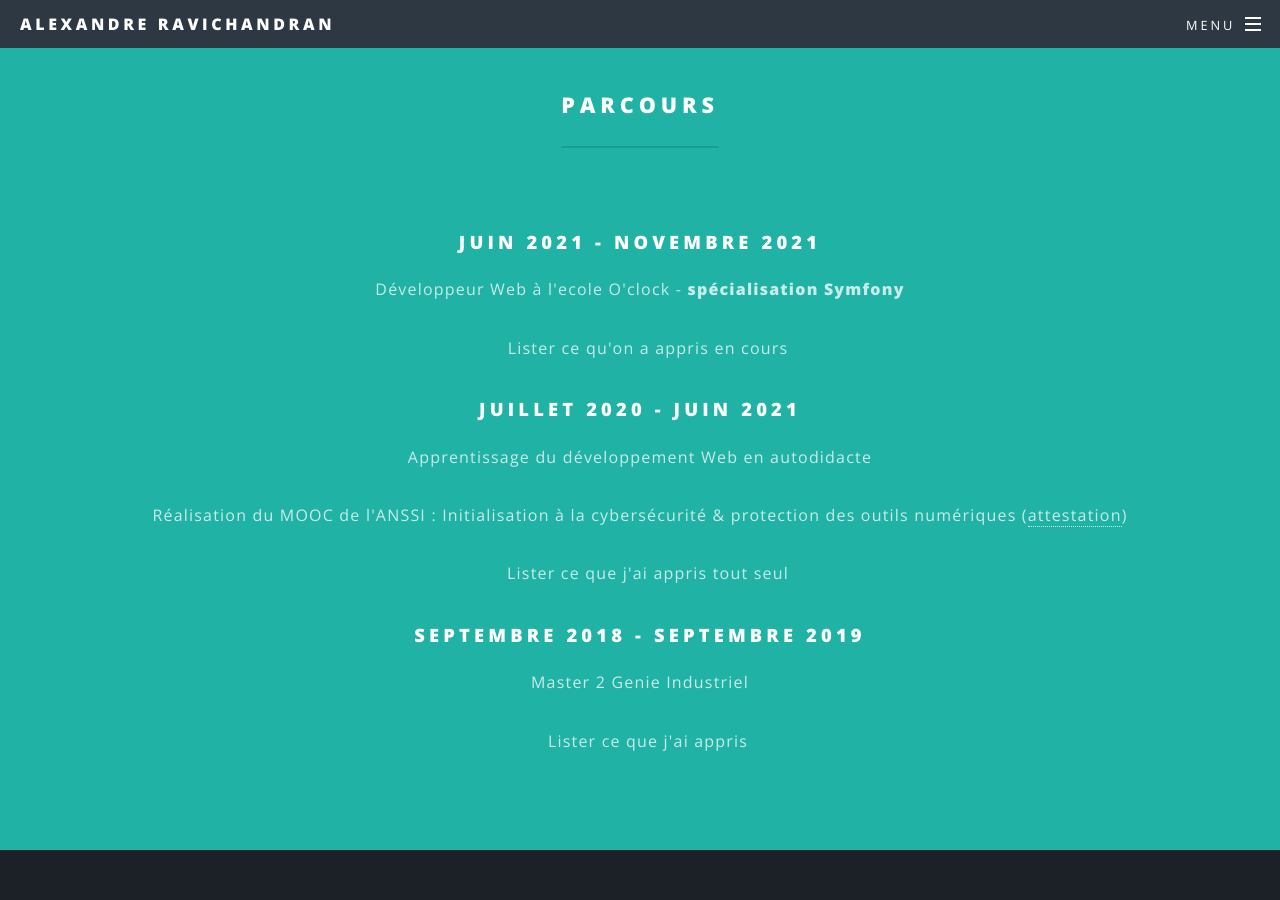
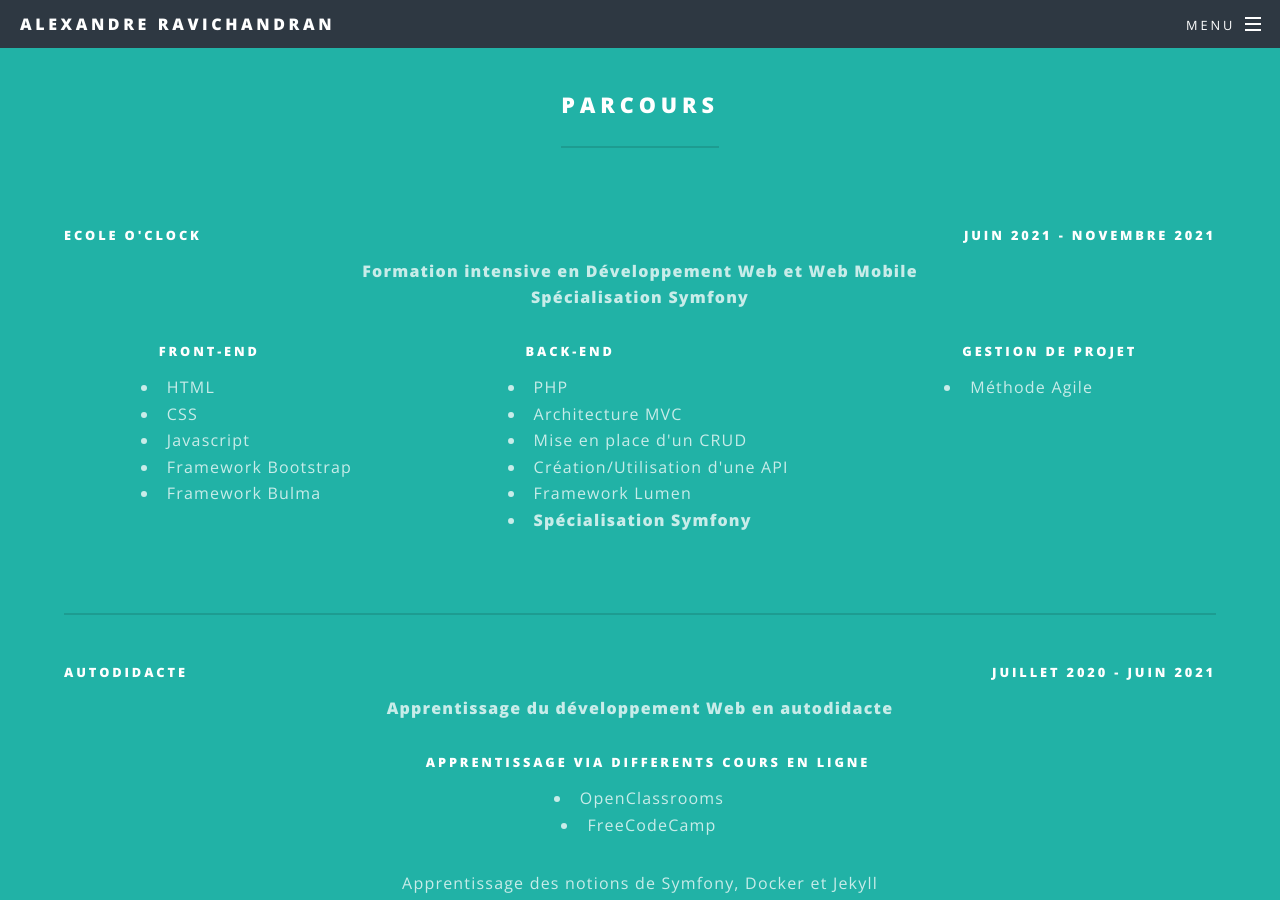
Before and after one commit to AlexandreRavichandran/AlexandreRavichandran.github.io, a Jekyll site: the page built from index.md, in a window 1280 px wide and 900 px high, scrolled down 4249 px. Built offline with Jekyll 4.4.1, drawn with Linux system fonts in a browser that asks for light colours; some of the changed text lies outside the part shown.

Commit message:
Add Content for school experiences

```diff
--- a/_layouts/home.html
+++ b/_layouts/home.html
@@ -261,26 +261,86 @@
             <header class="major">
                 <h2>Parcours</h2>
             </header>
-            <h3> Juin 2021 - Novembre 2021 </h3>
-            <p>Développeur Web à l'ecole O'clock - <span style="font-weight: bold;">spécialisation Symfony</span></p>
-
-            <ul>
-                Lister ce qu'on a appris en cours
-            </ul>
-            <h3>Juillet 2020 - Juin 2021 </h3>
-            <p>Apprentissage du développement Web en autodidacte</p>
-            <p>Réalisation du MOOC de l'ANSSI : Initialisation à la cybersécurité & protection des outils numériques (<a
-                    target="_blank"
-                    href="/assets/docs/attestation_secnumacademie_Alexandre_RAVICHANDRAN.pdf">attestation</a>)</p>
-            <ul>
-                Lister ce que j'ai appris tout seul
-            </ul>
-            <h3>Septembre 2018 - Septembre 2019 </h3>
-            <p>Master 2 Genie Industriel</p>
-            <ul>
-                Lister ce que j'ai appris
-            </ul>
-
+            <div style="display:flex;justify-content: space-between;">
+                <div>
+                    <h5 style="margin-bottom: 0;">Ecole O'clock
+                    </h5>
+                </div>
+                <div>
+                    <h5>Juin 2021 - Novembre 2021 </h5>
+                </div>
+            </div>
+            <p style="font-weight:bold;margin-bottom: 0;">Formation intensive en Développement Web et Web Mobile</p>
+            <p style="font-weight:bold;">Spécialisation Symfony</p>
+            <div
+                style="display:flex;justify-content: space-around;text-align: left;flex-wrap: wrap;margin-bottom: 20px;">
+                <ul>
+                    <h5>Front-End</h5>
+                    <li>HTML</li>
+                    <li>CSS</li>
+                    <li>Javascript</li>
+                    <li>Framework Bootstrap</li>
+                    <li>Framework Bulma</li>
+                </ul>
+                <ul>
+                    <h5>Back-End</h5>
+                    <li>PHP</li>
+                    <li>Architecture MVC</li>
+                    <li>Mise en place d'un CRUD</li>
+                    <li>Création/Utilisation d'une API</li>
+                    <li>Framework Lumen</li>
+                    <li style="font-weight: bold;">Spécialisation Symfony</li>
+                </ul>
+                <ul>
+                    <h5>Gestion de projet</h5>
+                    <li>Méthode Agile</li>
+                </ul>
+            </div>
+            <hr>
+            <div style="display:flex;justify-content: space-between;">
+                <div>
+                    <h5 style="margin-bottom: 0;">Autodidacte
+                    </h5>
+                </div>
+                <div>
+                    <h5>Juillet 2020 - juin 2021 </h5>
+                </div>
+            </div>
+            <p style="font-weight:bold;">Apprentissage du développement Web en autodidacte</p>
+            <div
+                style="display:flex;justify-content: center;flex-direction: column;text-align: center;margin-bottom: 20px;">
+                <ul style="display:flex;align-items: center;flex-direction: column;text-align: left;">
+                    <h5>Apprentissage via differents cours en ligne</h5>
+                    <li>OpenClassrooms</li>
+                    <li>FreeCodeCamp</li>
+                </ul>
+                <p>Apprentissage des notions de Symfony, Docker et Jekyll</p>
+                <p>Mise en pratique avec des réalisations de projets personnels</p>
+                <p>Réalisation du MOOC de l'ANSSI : Initialisation à la cybersécurité & protection des outils numériques
+                    (<a target="_blank"
+                        href="/assets/docs/attestation_secnumacademie_Alexandre_RAVICHANDRAN.pdf">attestation</a>)</p>
+            </div>
+            <hr>
+            <div style="display:flex;justify-content: space-between;">
+                <div>
+                    <h5 style="margin-bottom: 0;">Université Paris Est Marne la Vallée
+                    </h5>
+                </div>
+                <div>
+                    <h5>Septembre 2018 - Septembre 2019 </h5>
+                </div>
+            </div>
+            <p style="font-weight:bold;">Master 2 Génie industriel</p>
+            <div
+                style="display:flex;justify-content: center;flex-direction: column;text-align: center;margin-bottom: 20px;">
+                <ul style="display:flex;align-items: center;flex-direction: column;text-align: left;">
+                    <h5>Apprentissage de techniques de gestion de projet</h5>
+                    <li>Pilotage/Gestion d'un projet</li>
+                    <li>Méthodes/outils de résolutions de problèmes</li>
+                    <li>Animation des réunions d'avancement d'un projet</li>
+                    <li>Rédactions de comptes rendus de réunions</li>
+                </ul>
+            </div>
         </div>
     </section>
 
```
